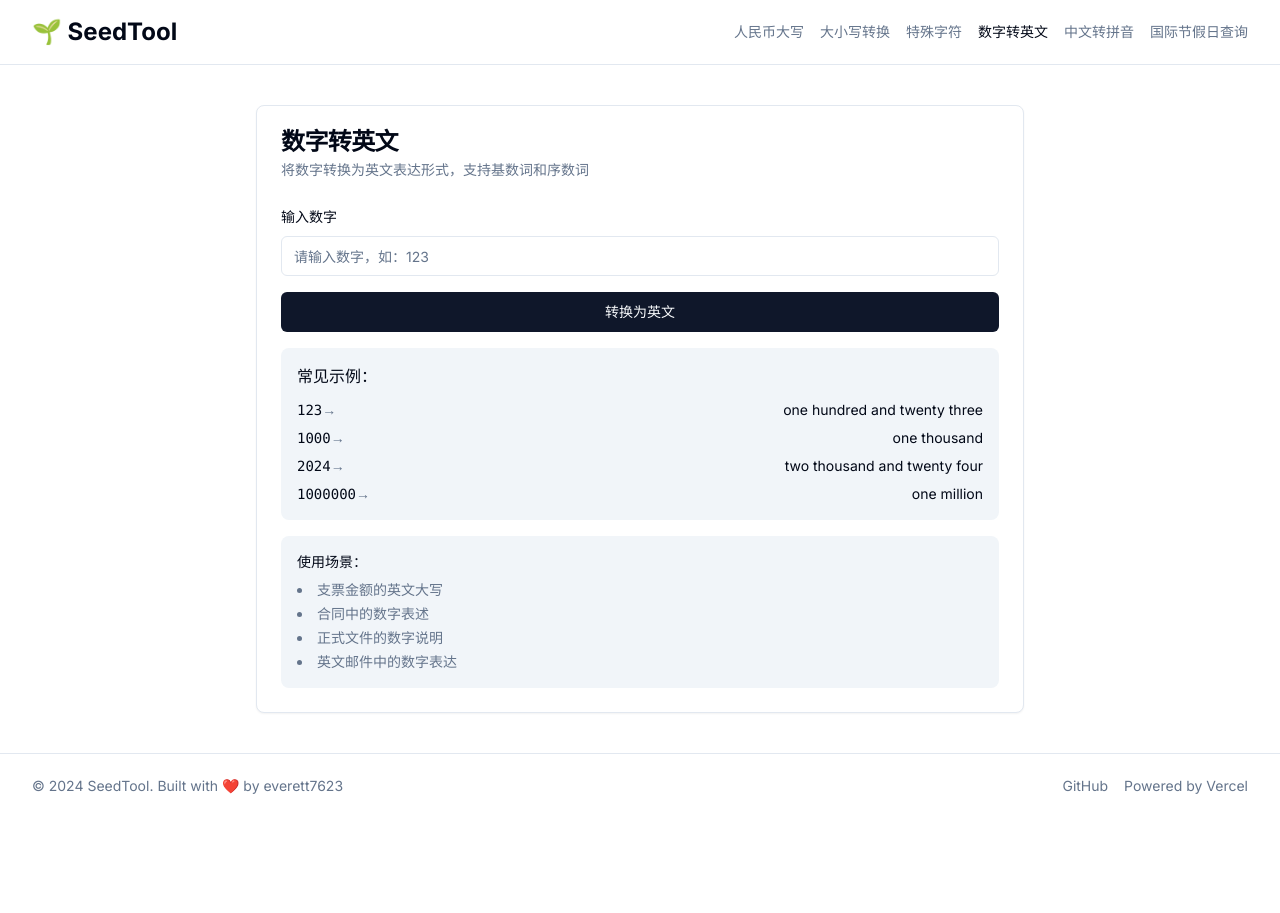
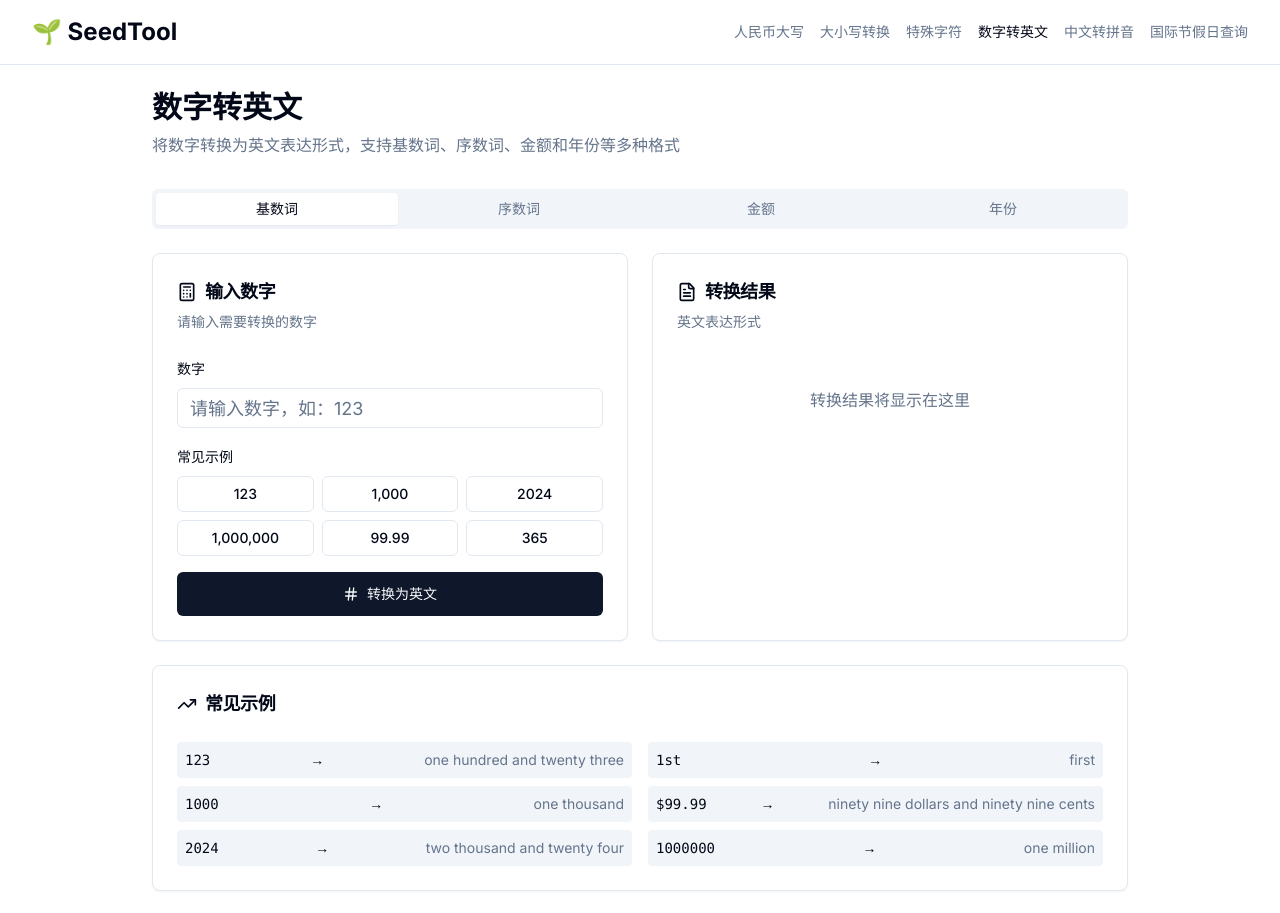
Before and after one commit to everett7623/Globokit, a Next.js app: page /tools/number-to-english in a window 1280 px wide. Shown: the top 913 px of the page. Before the commit the page ends 818 px from the top, so only its background shows below. Built offline with nearby package versions, Linux system fonts and the light colour scheme.

Commit message:
Update page.tsx

```diff
--- a/app/tools/number-to-english/page.tsx
+++ b/app/tools/number-to-english/page.tsx
@@ -1,121 +1,291 @@
+// 名称: 数字转英文
+// 描述: 将数字转换为英文表达形式，支持基数词和序数词
+// 路径: seedtool/app/tools/number-to-english/page.tsx
+// 作者: Jensfrank
+// 更新时间: 2025-07-21
+
 'use client'
 
 import { useState } from 'react'
-import { Card, CardHeader, CardTitle, CardDescription, CardContent } from '@/components/ui/card'
+import { Card, CardContent, CardDescription, CardHeader, CardTitle } from '@/components/ui/card'
+import { Button } from '@/components/ui/button'
 import { Input } from '@/components/ui/input'
 import { Label } from '@/components/ui/label'
-import { Button } from '@/components/ui/button'
-import { CopyButton } from '@/components/tools/copy-button'
-import { numberToEnglish, convertOrdinal } from '@/lib/tools/number-english'
 import { Tabs, TabsContent, TabsList, TabsTrigger } from '@/components/ui/tabs'
+import { Badge } from '@/components/ui/badge'
+import {
+  Copy,
+  Check,
+  Hash,
+  Info,
+  TrendingUp,
+  Calculator,
+  FileText
+} from 'lucide-react'
+import {
+  numberToWords,
+  numberToOrdinal,
+  numberToCurrency,
+  numberToYear
+} from '@/lib/tools/number-english'
+
+type ConversionType = 'cardinal' | 'ordinal' | 'currency' | 'year'
 
 export default function NumberToEnglishPage() {
-  const [number, setNumber] = useState('')
-  const [cardinalResult, setCardinalResult] = useState('')
-  const [ordinalResult, setOrdinalResult] = useState('')
+  const [inputNumber, setInputNumber] = useState('')
+  const [result, setResult] = useState('')
+  const [conversionType, setConversionType] = useState<ConversionType>('cardinal')
+  const [isCopied, setIsCopied] = useState(false)
+
+  // 示例数字
+  const examples = [
+    { value: '123', label: '123' },
+    { value: '1000', label: '1,000' },
+    { value: '2024', label: '2024' },
+    { value: '1000000', label: '1,000,000' },
+    { value: '99.99', label: '99.99' },
+    { value: '365', label: '365' }
+  ]
 
   const handleConvert = () => {
-    const num = parseInt(number)
-    if (!isNaN(num)) {
-      setCardinalResult(numberToEnglish(num))
-      setOrdinalResult(convertOrdinal(num))
-    } else {
-      setCardinalResult('请输入有效的数字')
-      setOrdinalResult('请输入有效的数字')
+    if (!inputNumber) return
+
+    let converted = ''
+    switch (conversionType) {
+      case 'cardinal':
+        converted = numberToWords(inputNumber)
+        break
+      case 'ordinal':
+        converted = numberToOrdinal(inputNumber)
+        break
+      case 'currency':
+        converted = numberToCurrency(inputNumber)
+        break
+      case 'year':
+        converted = numberToYear(inputNumber)
+        break
     }
+    setResult(converted)
   }
 
-  const examples = [
-    { num: '123', text: 'one hundred and twenty three' },
-    { num: '1000', text: 'one thousand' },
-    { num: '2024', text: 'two thousand and twenty four' },
-    { num: '1000000', text: 'one million' },
-  ]
+  const handleExampleClick = (value: string) => {
+    setInputNumber(value)
+    let converted = ''
+    switch (conversionType) {
+      case 'cardinal':
+        converted = numberToWords(value)
+        break
+      case 'ordinal':
+        converted = numberToOrdinal(value)
+        break
+      case 'currency':
+        converted = numberToCurrency(value)
+        break
+      case 'year':
+        converted = numberToYear(value)
+        break
+    }
+    setResult(converted)
+  }
+
+  const copyToClipboard = () => {
+    if (!result) return
+
+    navigator.clipboard.writeText(result)
+    setIsCopied(true)
+    setTimeout(() => setIsCopied(false), 2000)
+  }
 
   return (
-    <div className="container py-10">
-      <div className="mx-auto max-w-3xl">
+    <div className="container mx-auto p-6 max-w-5xl">
+      {/* 标题区域 */}
+      <div className="mb-8">
+        <h1 className="text-3xl font-bold mb-2">数字转英文</h1>
+        <p className="text-muted-foreground">
+          将数字转换为英文表达形式，支持基数词、序数词、金额和年份等多种格式
+        </p>
+      </div>
+
+      {/* 转换类型选择 */}
+      <Tabs value={conversionType} onValueChange={(value) => setConversionType(value as ConversionType)} className="mb-6">
+        <TabsList className="grid w-full grid-cols-4">
+          <TabsTrigger value="cardinal">基数词</TabsTrigger>
+          <TabsTrigger value="ordinal">序数词</TabsTrigger>
+          <TabsTrigger value="currency">金额</TabsTrigger>
+          <TabsTrigger value="year">年份</TabsTrigger>
+        </TabsList>
+      </Tabs>
+
+      {/* 主要功能区 */}
+      <div className="grid gap-6 md:grid-cols-2">
+        {/* 输入区域 */}
         <Card>
           <CardHeader>
-            <CardTitle>数字转英文</CardTitle>
+            <CardTitle className="text-lg flex items-center gap-2">
+              <Calculator className="h-5 w-5" />
+              输入数字
+            </CardTitle>
             <CardDescription>
-              将数字转换为英文表达形式，支持基数词和序数词
+              请输入需要转换的数字
             </CardDescription>
           </CardHeader>
           <CardContent className="space-y-4">
             <div className="space-y-2">
-              <Label htmlFor="number">输入数字</Label>
+              <Label htmlFor="number">数字</Label>
               <Input
                 id="number"
-                type="number"
-                placeholder="请输入数字，如：123"
-                value={number}
-                onChange={(e) => setNumber(e.target.value)}
+                type="text"
+                placeholder={
+                  conversionType === 'currency' ? "请输入金额，如：99.99" :
+                  conversionType === 'year' ? "请输入年份，如：2024" :
+                  "请输入数字，如：123"
+                }
+                value={inputNumber}
+                onChange={(e) => setInputNumber(e.target.value)}
+                onKeyPress={(e) => e.key === 'Enter' && handleConvert()}
+                className="text-lg"
               />
             </div>
 
-            <Button onClick={handleConvert} className="w-full">
+            {/* 示例数字 */}
+            <div className="space-y-2">
+              <Label>常见示例</Label>
+              <div className="grid grid-cols-3 gap-2">
+                {examples.map((example) => (
+                  <Button
+                    key={example.value}
+                    variant="outline"
+                    size="sm"
+                    onClick={() => handleExampleClick(example.value)}
+                  >
+                    {example.label}
+                  </Button>
+                ))}
+              </div>
+            </div>
+
+            <Button
+              onClick={handleConvert}
+              className="w-full"
+              size="lg"
+            >
+              <Hash className="h-4 w-4 mr-2" />
               转换为英文
             </Button>
+          </CardContent>
+        </Card>
 
-            {(cardinalResult || ordinalResult) && (
-              <Tabs defaultValue="cardinal" className="w-full">
-                <TabsList className="grid w-full grid-cols-2">
-                  <TabsTrigger value="cardinal">基数词</TabsTrigger>
-                  <TabsTrigger value="ordinal">序数词</TabsTrigger>
-                </TabsList>
-                <TabsContent value="cardinal" className="space-y-2">
-                  <div className="relative">
-                    <div className="rounded-md border bg-muted p-4 pr-12">
-                      <p className="text-lg">{cardinalResult}</p>
-                    </div>
-                    <CopyButton
-                      text={cardinalResult}
-                      className="absolute right-2 top-2"
-                    />
-                  </div>
-                </TabsContent>
-                <TabsContent value="ordinal" className="space-y-2">
-                  <div className="relative">
-                    <div className="rounded-md border bg-muted p-4 pr-12">
-                      <p className="text-lg">{ordinalResult}</p>
-                    </div>
-                    <CopyButton
-                      text={ordinalResult}
-                      className="absolute right-2 top-2"
-                    />
-                  </div>
-                </TabsContent>
-              </Tabs>
+        {/* 结果区域 */}
+        <Card>
+          <CardHeader>
+            <CardTitle className="text-lg flex items-center gap-2">
+              <FileText className="h-5 w-5" />
+              转换结果
+            </CardTitle>
+            <CardDescription>
+              英文表达形式
+            </CardDescription>
+          </CardHeader>
+          <CardContent className="space-y-4">
+            {result ? (
+              <>
+                <div className="p-4 bg-muted rounded-lg">
+                  <p className="text-lg font-medium text-center break-words">
+                    {result}
+                  </p>
+                </div>
+                <Button
+                  variant="outline"
+                  className="w-full"
+                  onClick={copyToClipboard}
+                >
+                  {isCopied ? (
+                    <>
+                      <Check className="h-4 w-4 mr-2" />
+                      已复制
+                    </>
+                  ) : (
+                    <>
+                      <Copy className="h-4 w-4 mr-2" />
+                      复制结果
+                    </>
+                  )}
+                </Button>
+              </>
+            ) : (
+              <div className="text-center py-8 text-muted-foreground">
+                转换结果将显示在这里
+              </div>
             )}
-
-            <div className="space-y-4">
-              <div className="rounded-lg bg-muted p-4">
-                <p className="font-medium mb-3">常见示例：</p>
-                <div className="space-y-2">
-                  {examples.map((example, index) => (
-                    <div key={index} className="flex items-center justify-between text-sm">
-                      <span className="font-mono">{example.num}</span>
-                      <span className="text-muted-foreground">→</span>
-                      <span className="text-right flex-1 ml-2">{example.text}</span>
-                    </div>
-                  ))}
-                </div>
-              </div>
-
-              <div className="rounded-lg bg-muted p-4 text-sm">
-                <p className="font-medium mb-2">使用场景：</p>
-                <ul className="list-disc list-inside space-y-1 text-muted-foreground">
-                  <li>支票金额的英文大写</li>
-                  <li>合同中的数字表述</li>
-                  <li>正式文件的数字说明</li>
-                  <li>英文邮件中的数字表达</li>
-                </ul>
-              </div>
-            </div>
           </CardContent>
         </Card>
       </div>
+
+      {/* 常见示例 */}
+      <Card className="mt-6">
+        <CardHeader>
+          <CardTitle className="text-lg flex items-center gap-2">
+            <TrendingUp className="h-5 w-5" />
+            常见示例
+          </CardTitle>
+        </CardHeader>
+        <CardContent>
+          <div className="grid md:grid-cols-2 gap-4 text-sm">
+            <div className="space-y-2">
+              <div className="flex justify-between items-center p-2 bg-muted rounded">
+                <span className="font-mono">123</span>
+                <span>→</span>
+                <span className="text-muted-foreground">one hundred and twenty three</span>
+              </div>
+              <div className="flex justify-between items-center p-2 bg-muted rounded">
+                <span className="font-mono">1000</span>
+                <span>→</span>
+                <span className="text-muted-foreground">one thousand</span>
+              </div>
+              <div className="flex justify-between items-center p-2 bg-muted rounded">
+                <span className="font-mono">2024</span>
+                <span>→</span>
+                <span className="text-muted-foreground">two thousand and twenty four</span>
+              </div>
+            </div>
+            <div className="space-y-2">
+              <div className="flex justify-between items-center p-2 bg-muted rounded">
+                <span className="font-mono">1st</span>
+                <span>→</span>
+                <span className="text-muted-foreground">first</span>
+              </div>
+              <div className="flex justify-between items-center p-2 bg-muted rounded">
+                <span className="font-mono">$99.99</span>
+                <span>→</span>
+                <span className="text-muted-foreground">ninety nine dollars and ninety nine cents</span>
+              </div>
+              <div className="flex justify-between items-center p-2 bg-muted rounded">
+                <span className="font-mono">1000000</span>
+                <span>→</span>
+                <span className="text-muted-foreground">one million</span>
+              </div>
+            </div>
+          </div>
+        </CardContent>
+      </Card>
+
+      {/* 使用说明 */}
+      <Card className="mt-6 bg-muted/50">
+        <CardHeader>
+          <CardTitle className="text-lg flex items-center gap-2">
+            <Info className="h-5 w-5" />
+            使用说明
+          </CardTitle>
+        </CardHeader>
+        <CardContent className="space-y-2 text-sm text-muted-foreground">
+          <p>• 支持基数词的英文表达（如：one, two, three）</p>
+          <p>• 支持序数词的英文表达（如：first, second, third）</p>
+          <p>• 支持金额的英文表达（如：dollars and cents）</p>
+          <p>• 支持年份的特殊读法（如：twenty twenty-four）</p>
+          <p>• 正式文件中的数字说明（如：合同、支票等）</p>
+          <p>• 英文邮件中的数字表达</p>
+        </CardContent>
+      </Card>
     </div>
   )
 }
```
